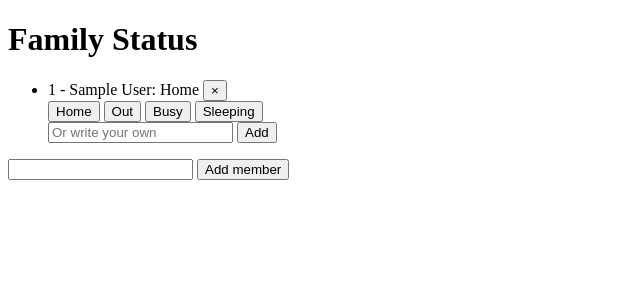
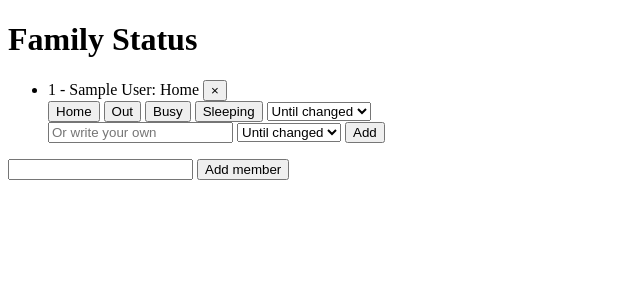
Before and after one commit to Ziihaooo/FamilyStatus, a FastAPI app: page / in a window 1280 px wide. Shown: the top 300 px of the page, without its empty margins (0-640 px from the left). Run offline with FastAPI, Linux system fonts and the light colour scheme; data comes from the database, SQL or seed files in the repository; tables that the repository leaves empty hold one stand-in row (values such as "Sample post").

Commit message:
delete status and add duration

```diff
--- a/app/db.py
+++ b/app/db.py
@@ -28,6 +28,7 @@ def init_db():
         CREATE TABLE IF NOT EXISTS member_statuses (
             member_id INTEGER NOT NULL REFERENCES members(id),
             status_id INTEGER NOT NULL REFERENCES statuses(id),
+            until     TEXT,  -- when it expires (UTC time); NULL = until changed
             PRIMARY KEY (member_id, status_id)
         )
     """)
@@ -85,7 +86,8 @@ def get_or_create_status(text):
 
 # ---------- member_statuses (who has which status) ----------
 
-def list_member_statuses(member_id):
+def list_member_statuses(member_id, now):
+    """Statuses this member has right now; expired ones are skipped."""
     conn = sqlite3.connect(DB_PATH)
     rows = conn.execute(
         """
@@ -93,19 +95,24 @@ def list_member_statuses(member_id):
         FROM member_statuses
         JOIN statuses ON statuses.id = member_statuses.status_id
         WHERE member_statuses.member_id = ?
+          AND (member_statuses.until IS NULL OR member_statuses.until > ?)
         """,
-        (member_id,),
+        (member_id, now),
     ).fetchall()
     conn.close()
     return rows
 
-def add_status_to_member(member_id, status_id):
+def add_status_to_member(member_id, status_id, until=None):
     conn = sqlite3.connect(DB_PATH)
     try:
         conn.execute("PRAGMA foreign_keys = ON")  # SQLite ignores REFERENCES unless this is on
+        # if they already have this status, just update how long it lasts
         conn.execute(
-            "INSERT INTO member_statuses (member_id, status_id) VALUES (?, ?)",
-            (member_id, status_id),
+            """
+            INSERT INTO member_statuses (member_id, status_id, until) VALUES (?, ?, ?)
+            ON CONFLICT (member_id, status_id) DO UPDATE SET until = excluded.until
+            """,
+            (member_id, status_id, until),
         )
         conn.commit()
     finally:
--- a/app/main.py
+++ b/app/main.py
@@ -1,7 +1,8 @@
 import sqlite3
+from datetime import UTC, datetime, timedelta, timezone
 from typing import Annotated
 
-from fastapi import FastAPI, Form, Request
+from fastapi import FastAPI, Form, HTTPException, Request
 from fastapi.responses import RedirectResponse
 from fastapi.templating import Jinja2Templates
 
@@ -9,6 +10,29 @@ from app import db
 
 MAX_NAME = 40
 MAX_STATUS = 40
+FAMILY_TZ = timezone(timedelta(hours=8))  # family's local time, used for "today"
+DURATIONS = ["1h", "3h", "today", "forever"]
+
+
+def utc_now():
+    return datetime.now(UTC)
+
+
+def expiry_for(duration):
+    """When a status set now should expire, as a UTC string. None = until changed."""
+    if duration not in DURATIONS:
+        raise HTTPException(status_code=422, detail="Invalid duration")
+    now = utc_now()
+    if duration == "1h":
+        until = now + timedelta(hours=1)
+    elif duration == "3h":
+        until = now + timedelta(hours=3)
+    elif duration == "today":  # midnight tonight, family time
+        local = now.astimezone(FAMILY_TZ)
+        until = local.replace(hour=0, minute=0, second=0, microsecond=0) + timedelta(days=1)
+    else:
+        return None
+    return until.astimezone(UTC).isoformat()
 
 app = FastAPI()
 db.init_db() # create the database and table if they don't exist yet
@@ -20,8 +44,9 @@ templates = Jinja2Templates(directory="app/templates")
 @app.get("/")
 def read_family(request: Request, error: str | None = None):
     # each member as (id, name, [their statuses])
+    now = utc_now().isoformat()
     family = [
-        (member_id, name, db.list_member_statuses(member_id))
+        (member_id, name, db.list_member_statuses(member_id, now))
         for member_id, name in db.list_members()
     ]
     return templates.TemplateResponse(
@@ -32,21 +57,31 @@ def read_family(request: Request, error: str | None = None):
 
 
 @app.post("/members/{member_id}/statuses")
-def give_status(member_id: int, status_id: Annotated[int, Form()]):
+def give_status(
+    member_id: int,
+    status_id: Annotated[int, Form()],
+    duration: Annotated[str, Form()] = "forever",
+):
+    until = expiry_for(duration)
     try:
-        db.add_status_to_member(member_id, status_id)
-    except sqlite3.IntegrityError:  # already has it, or member/status doesn't exist
+        db.add_status_to_member(member_id, status_id, until)
+    except sqlite3.IntegrityError:  # member or status doesn't exist
         pass
     return RedirectResponse("/", status_code=303)
 
 
 @app.post("/members/{member_id}/statuses/custom")
-def give_custom_status(member_id: int, text: Annotated[str, Form(max_length=MAX_STATUS)]):
+def give_custom_status(
+    member_id: int,
+    text: Annotated[str, Form(max_length=MAX_STATUS)],
+    duration: Annotated[str, Form()] = "forever",
+):
+    until = expiry_for(duration)
     text = text.strip()
     if text:
         try:
-            db.add_status_to_member(member_id, db.get_or_create_status(text))
-        except sqlite3.IntegrityError:  # already has it, or member doesn't exist
+            db.add_status_to_member(member_id, db.get_or_create_status(text), until)
+        except sqlite3.IntegrityError:  # member doesn't exist
             pass
     return RedirectResponse("/", status_code=303)
 
--- a/app/templates/index.html
+++ b/app/templates/index.html
@@ -7,6 +7,16 @@
 </head>
 <body>
     <h1>Family Status</h1>
+
+    {# a macro is a reusable piece of HTML, like a function #}
+    {% macro duration_select() %}
+        <select name="duration">
+            <option value="1h">1 hour</option>
+            <option value="3h">3 hours</option>
+            <option value="today">Today</option>
+            <option value="forever" selected>Until changed</option>
+        </select>
+    {% endmacro %}
 
     <ul>
     {% for id, name, statuses in family %}
@@ -21,9 +31,11 @@
                 {% for preset_id, text, is_preset in presets %}
                 <button type="submit" name="status_id" value="{{ preset_id }}">{{ text }}</button>
                 {% endfor %}
+                {{ duration_select() }}
             </form>
             <form method="post" action="/members/{{ id }}/statuses/custom">
                 <input name="text" maxlength="40" placeholder="Or write your own">
+                {{ duration_select() }}
                 <button type="submit">Add</button>
             </form>
         </li>
```
